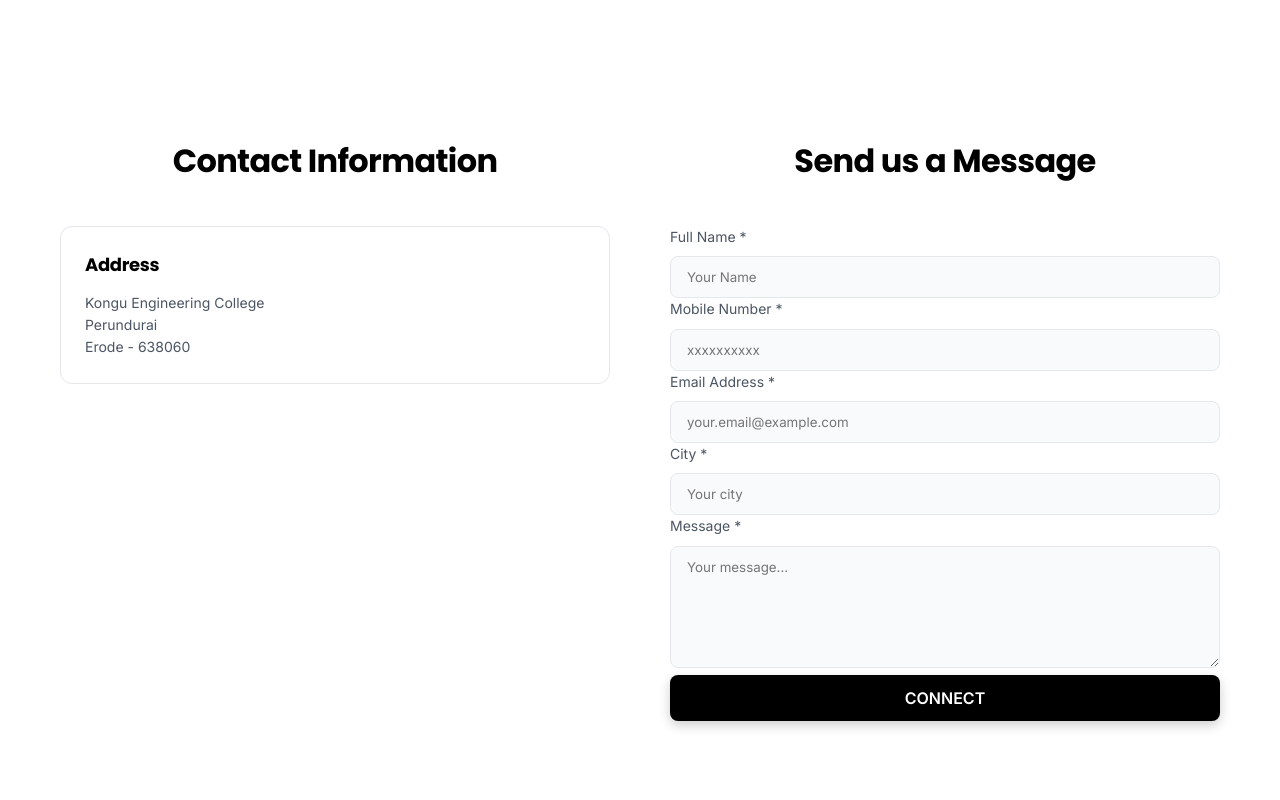
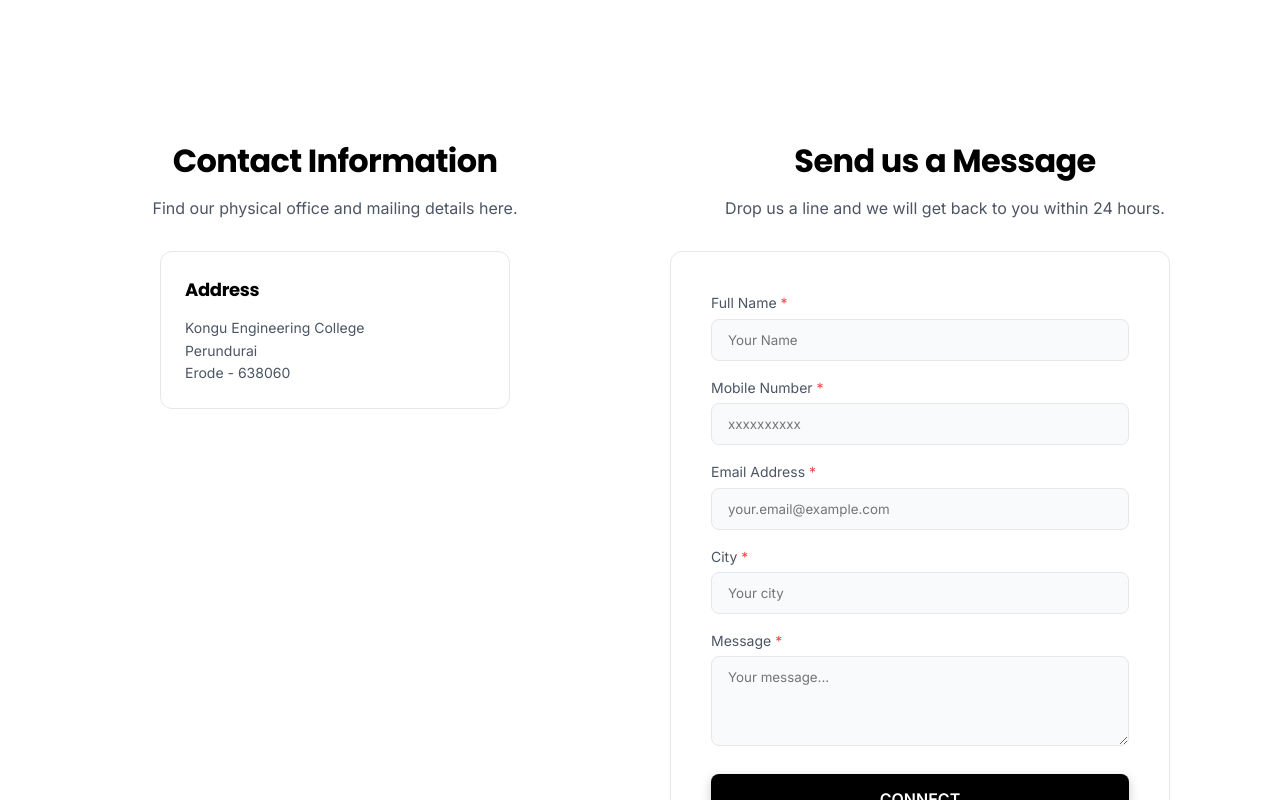
Before and after one commit to sanjaykumardk2006/FSD, a React (Vite) app in the folder client/: page /contact in a window 1280 px wide. Shown: the part 500-1300 px from the top of the page. Built offline with nearby package versions, Linux system fonts and the light colour scheme; no server answers.

Commit message:
comitted

```diff
--- a/client/src/pages/Contact.jsx
+++ b/client/src/pages/Contact.jsx
@@ -54,20 +54,23 @@ export const Contact = () => {
 
         <section className="content-section">
           <div style={{ display: 'grid', gridTemplateColumns: '1fr 1fr', gap: '60px', alignItems: 'start', marginBottom: '80px' }}>
-            <div>
-              <h2>Contact Information</h2>
-              <div className="cards-grid" style={{ gridTemplateColumns: '1fr', marginTop: '30px' }}>
+            <div style={{ textAlign: 'center' }}>
+              <h2 style={{ marginBottom: '10px' }}>Contact Information</h2>
+              <p style={{ color: 'var(--text-secondary)', marginBottom: '30px', fontSize: '16px' }}>Find our physical office and mailing details here.</p>
+              <div className="cards-grid" style={{ gridTemplateColumns: '1fr' }}>
 
-                <div className="card" style={{ textAlign: 'left' }}>
+                <div className="card" style={{ textAlign: 'left', maxWidth: '350px', margin: '0 auto', width: '100%' }}>
                   <h3>Address</h3>
                   <p>Kongu Engineering College<br />Perundurai<br />Erode - 638060</p>
                 </div>
               </div>
             </div>
 
-            <div>
-              <h2>Send us a Message</h2>
-              <form onSubmit={handleSubmit} className="contact-form" style={{ marginTop: '30px' }}>
+            <div style={{ textAlign: 'center' }}>
+              <h2 style={{ marginBottom: '10px' }}>Send us a Message</h2>
+              <p style={{ color: 'var(--text-secondary)', marginBottom: '30px', fontSize: '16px' }}>Drop us a line and we will get back to you within 24 hours.</p>
+              <div className="card" style={{ maxWidth: '500px', width: '100%', margin: '0 auto 0 0', padding: '40px', boxSizing: 'border-box', textAlign: 'left' }}>
+                <form onSubmit={handleSubmit} className="contact-form">
                 {submitted && (
                   <div style={{ backgroundColor: '#d1fae5', color: '#065f46', padding: '15px', borderRadius: '8px', marginBottom: '20px', textAlign: 'center', fontWeight: '600' }}>
                     ✓ Thank you! We'll get back to you soon.
@@ -78,8 +81,8 @@ export const Contact = () => {
                     {errorMsg}
                   </div>
                 )}
-                <div className="form-group">
-                  <label htmlFor="name">Full Name *</label>
+                <div className="form-group" style={{ marginBottom: '16px' }}>
+                  <label htmlFor="name" style={{ marginBottom: '4px', display: 'block' }}>Full Name <span style={{ color: '#ef4444' }}>*</span></label>
                   <input
                     type="text"
                     id="name"
@@ -90,8 +93,8 @@ export const Contact = () => {
                     required
                   />
                 </div>
-                <div className="form-group">
-                  <label htmlFor="mobileNumber">Mobile Number *</label>
+                <div className="form-group" style={{ marginBottom: '16px' }}>
+                  <label htmlFor="mobileNumber" style={{ marginBottom: '4px', display: 'block' }}>Mobile Number <span style={{ color: '#ef4444' }}>*</span></label>
                   <input
                     type="tel"
                     id="mobileNumber"
@@ -102,8 +105,8 @@ export const Contact = () => {
                     required
                   />
                 </div>
-                <div className="form-group">
-                  <label htmlFor="email">Email Address *</label>
+                <div className="form-group" style={{ marginBottom: '16px' }}>
+                  <label htmlFor="email" style={{ marginBottom: '4px', display: 'block' }}>Email Address <span style={{ color: '#ef4444' }}>*</span></label>
                   <input
                     type="email"
                     id="email"
@@ -114,8 +117,8 @@ export const Contact = () => {
                     required
                   />
                 </div>
-                <div className="form-group">
-                  <label htmlFor="city">City *</label>
+                <div className="form-group" style={{ marginBottom: '16px' }}>
+                  <label htmlFor="city" style={{ marginBottom: '4px', display: 'block' }}>City <span style={{ color: '#ef4444' }}>*</span></label>
                   <input
                     type="text"
                     id="city"
@@ -126,22 +129,23 @@ export const Contact = () => {
                     required
                   />
                 </div>
-                <div className="form-group">
-                  <label htmlFor="message">Message *</label>
+                <div className="form-group" style={{ marginBottom: '20px' }}>
+                  <label htmlFor="message" style={{ marginBottom: '4px', display: 'block' }}>Message <span style={{ color: '#ef4444' }}>*</span></label>
                   <textarea
                     id="message"
                     name="message"
                     value={formData.message}
                     onChange={handleChange}
                     placeholder="Your message..."
-                    rows="6"
+                    rows="4"
                     required
                   ></textarea>
                 </div>
-                <button type="submit" className="btn btn-primary" style={{ width: '100%', fontSize: '16px', padding: '12px', fontWeight: '700' }}>
+                <button type="submit" className="btn btn-primary" style={{ width: '100%', fontSize: '16px', padding: '14px', fontWeight: '700' }}>
                   CONNECT
                 </button>
               </form>
+              </div>
             </div>
           </div>
         </section>
```
